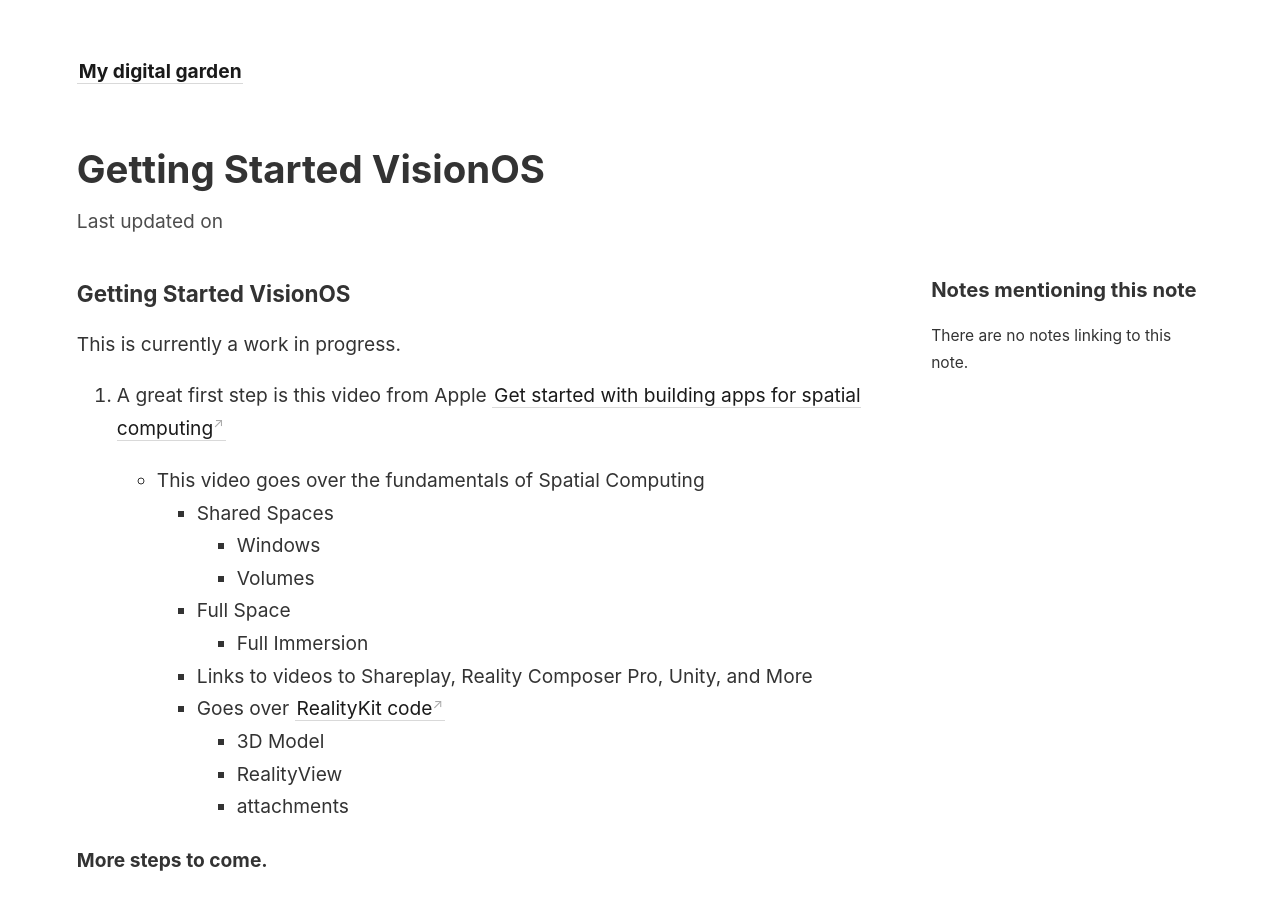
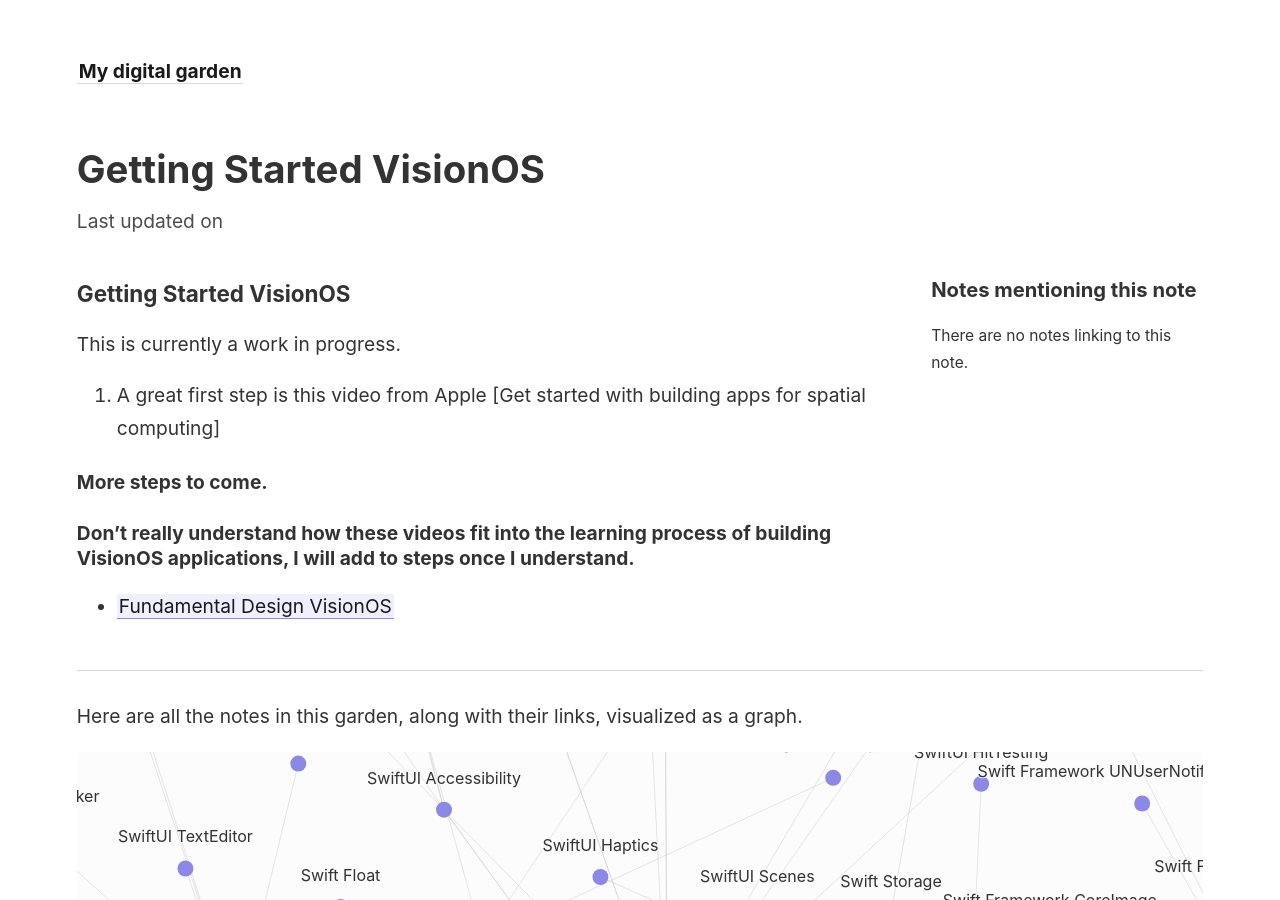
Before and after one commit to ahrchen/digital-garden-knowselfdaily, a Jekyll site: the page built from _notes/VisionOS/Getting Started VisionOS.md, in a window 1280 px wide and 900 px high. Built offline with Jekyll 4.4.1, drawn with Linux system fonts in a browser that asks for light colours; some of the changed text lies outside the part shown.

Commit message:
Clean upand organize VisionOS docs

```diff
--- a/_notes/VisionOS/Getting Started VisionOS.md
+++ b/_notes/VisionOS/Getting Started VisionOS.md
@@ -6,20 +6,7 @@ title: Getting Started VisionOS
 
 This is currently a work in progress.
 
-1. A great first step is this video from Apple [Get started with building apps for spatial computing](https://developer.apple.com/videos/play/wwdc2023/10260/)
-
-    - This video goes over the fundamentals of Spatial Computing
-        - Shared Spaces
-            - Windows
-            - Volumes
-        - Full Space
-            -  Full Immersion
-        - Links to videos to Shareplay, Reality Composer Pro, Unity, and More
-        - Goes over [RealityKit code](https://developer.apple.com/documentation/visionos/world)
-            - 3D Model
-            - RealityView
-            - attachments
-
+1. A great first step is this video from Apple [Get started with building apps for spatial computing]
 
 #### More steps to come.
 
```
Also changed, not shown: _notes/VisionOS/Get started with building apps for spatial computing.md (added, +17 -0 lines).
